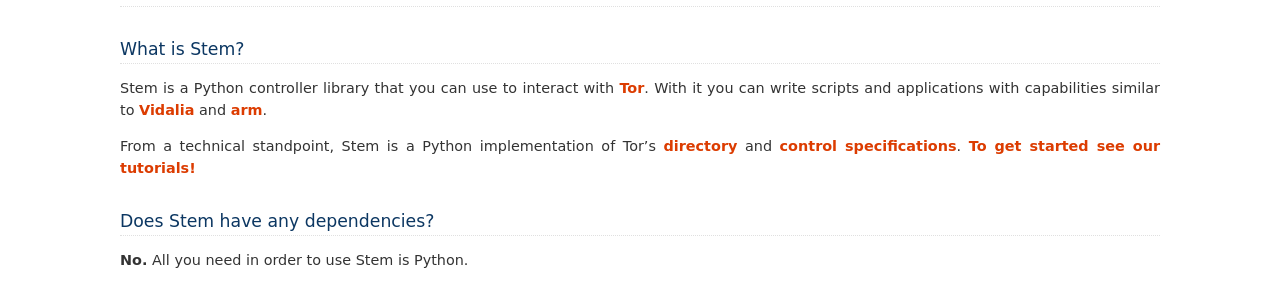
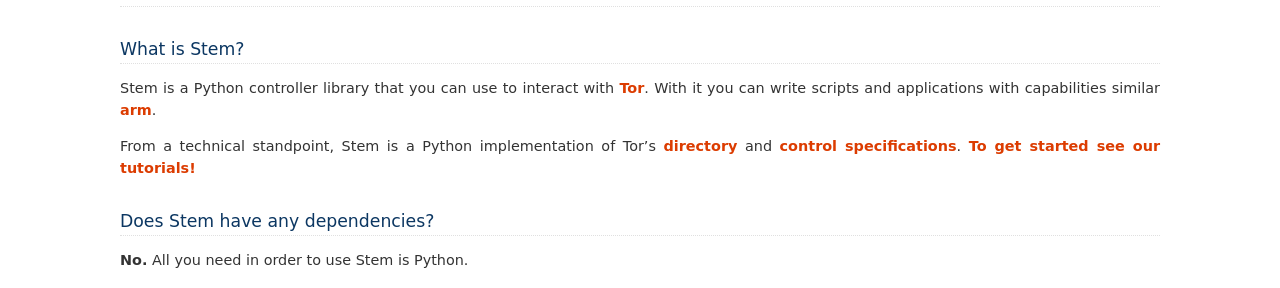
Before and after one commit to torproject/stem, a Sphinx documentation site: the page built from docs/faq.rst, in a window 1280 px wide and 900 px high, scrolled down 520 px. Shown: the part 180-468 px from the top of the window. Built offline with Sphinx 7.4.7, drawn with Linux system fonts in a browser that asks for light colours.

Commit message:
Don't mention Vidalia on FAQ
Link is dead and Vidalia's no longer something most of our visitors would be
familiar with.

```diff
--- a/docs/faq.rst
+++ b/docs/faq.rst
@@ -35,7 +35,7 @@
 What is Stem?
 -------------
 
-Stem is a Python controller library that you can use to interact with `Tor <https://www.torproject.org/>`_. With it you can write scripts and applications with capabilities similar to `Vidalia <https://www.torproject.org/getinvolved/volunteer.html.en#project-vidalia>`_ and `arm <https://www.atagar.com/arm/>`_.
+Stem is a Python controller library that you can use to interact with `Tor <https://www.torproject.org/>`_. With it you can write scripts and applications with capabilities similar `arm <https://www.atagar.com/arm/>`_.
 
 From a technical standpoint, Stem is a Python implementation of Tor's `directory <https://gitweb.torproject.org/torspec.git/tree/dir-spec.txt>`_ and `control specifications <https://gitweb.torproject.org/torspec.git/tree/control-spec.txt>`_. `To get started see our tutorials! <tutorials.html>`_
 
```
